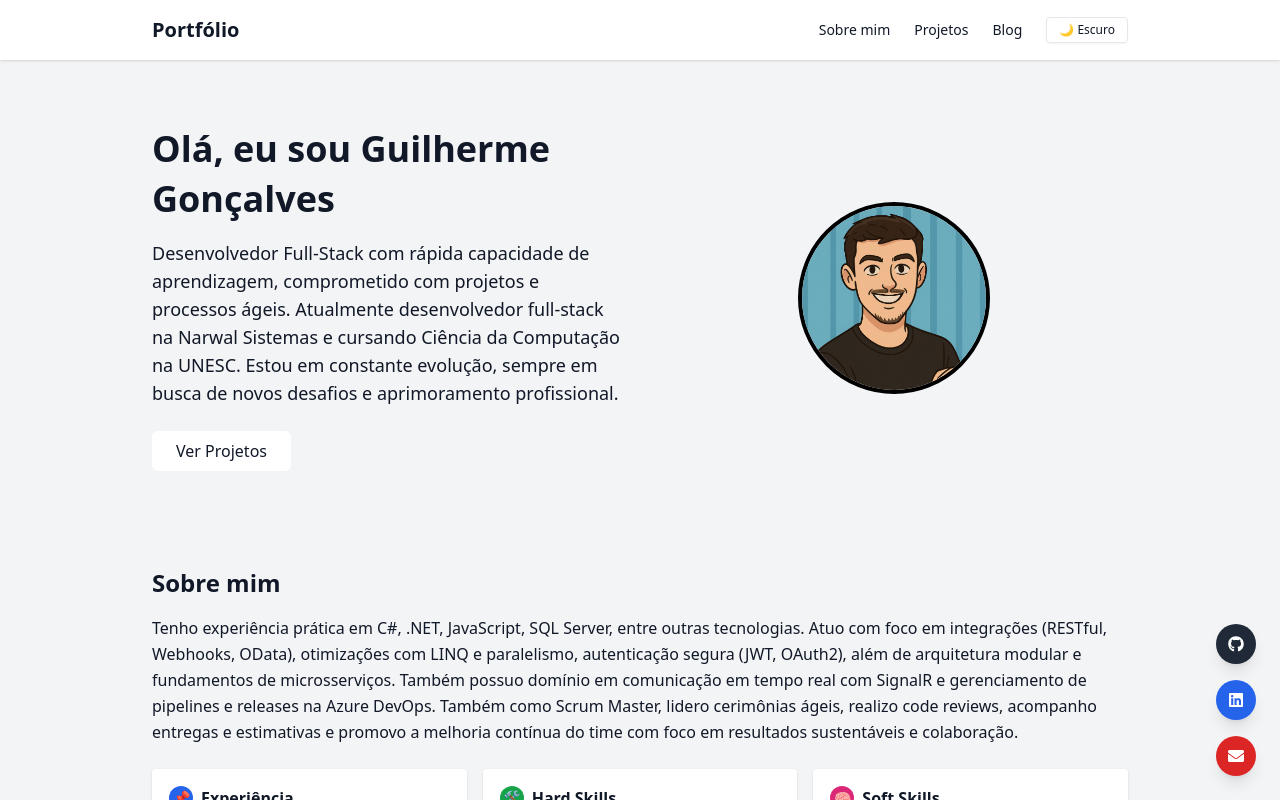
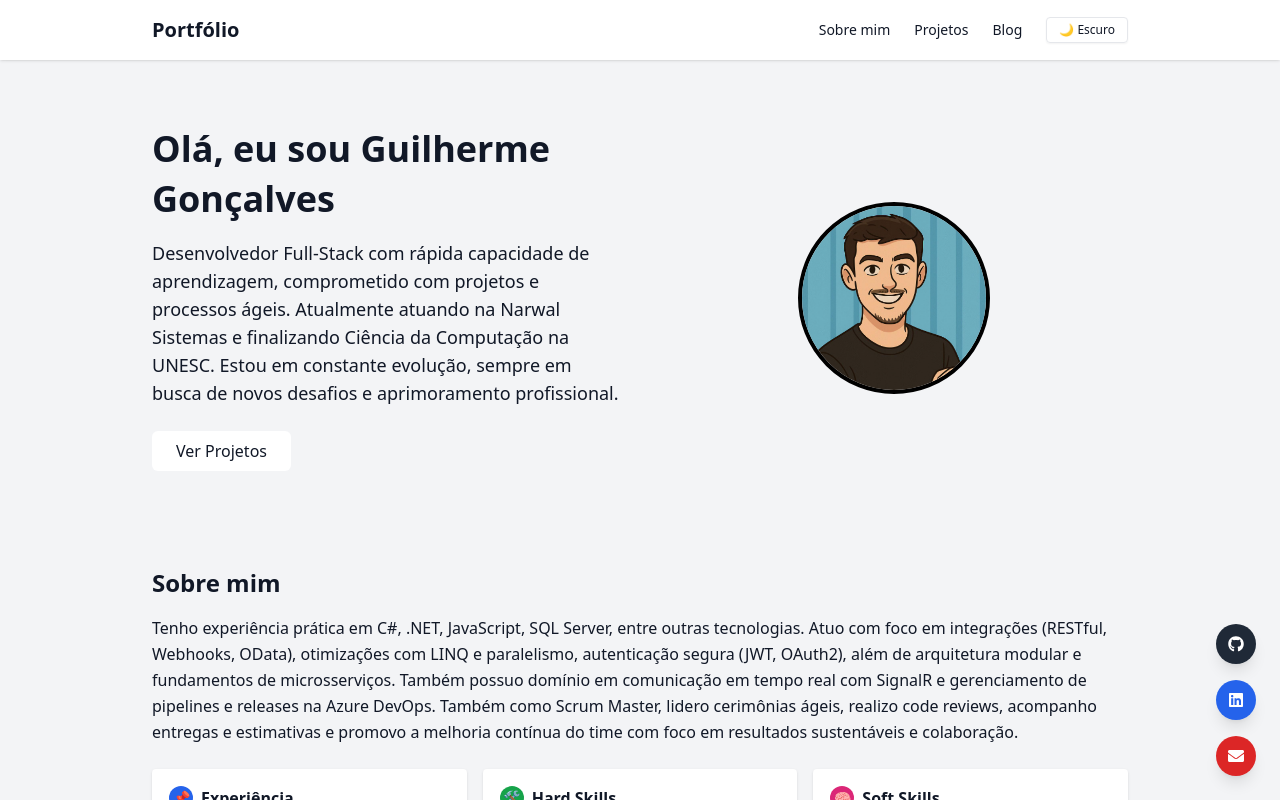
Before and after one commit to guijosegon/PortifolioPessoal, a React (Vite) app: page / in a window 1280 px wide. Shown: the top 800 px of the page. Built offline with nearby package versions, Linux system fonts and the light colour scheme; no server answers.

Commit message:
#16 fix: Ajuste descrição sobre mim

```diff
--- a/src/App.tsx
+++ b/src/App.tsx
@@ -121,7 +121,7 @@ const scrollToId = (id) => {
           <div>
             <h2 className="text-4xl font-bold leading-snug">Olá, eu sou Guilherme Gonçalves</h2>
             <p className="text-lg mt-4">
-              Desenvolvedor Full-Stack com rápida capacidade de aprendizagem, comprometido com projetos e processos ágeis. Atualmente desenvolvedor full-stack na Narwal Sistemas e cursando Ciência da Computação na UNESC. Estou em constante evolução, sempre em busca de novos desafios e aprimoramento profissional.
+              Desenvolvedor Full-Stack com rápida capacidade de aprendizagem, comprometido com projetos e processos ágeis. Atualmente atuando na Narwal Sistemas e finalizando Ciência da Computação na UNESC. Estou em constante evolução, sempre em busca de novos desafios e aprimoramento profissional.
             </p>
             <a
               href="#projetos"
```
